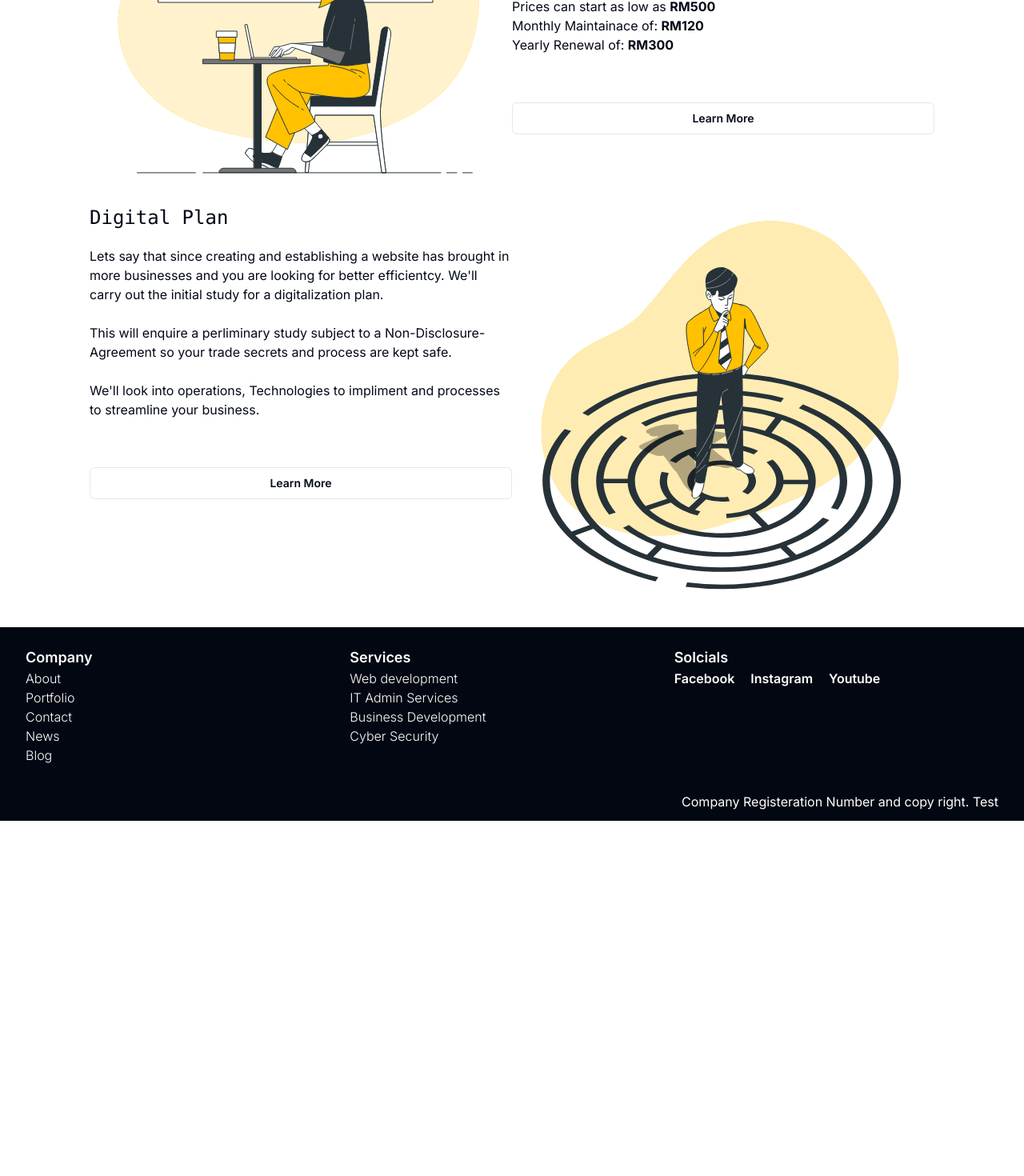
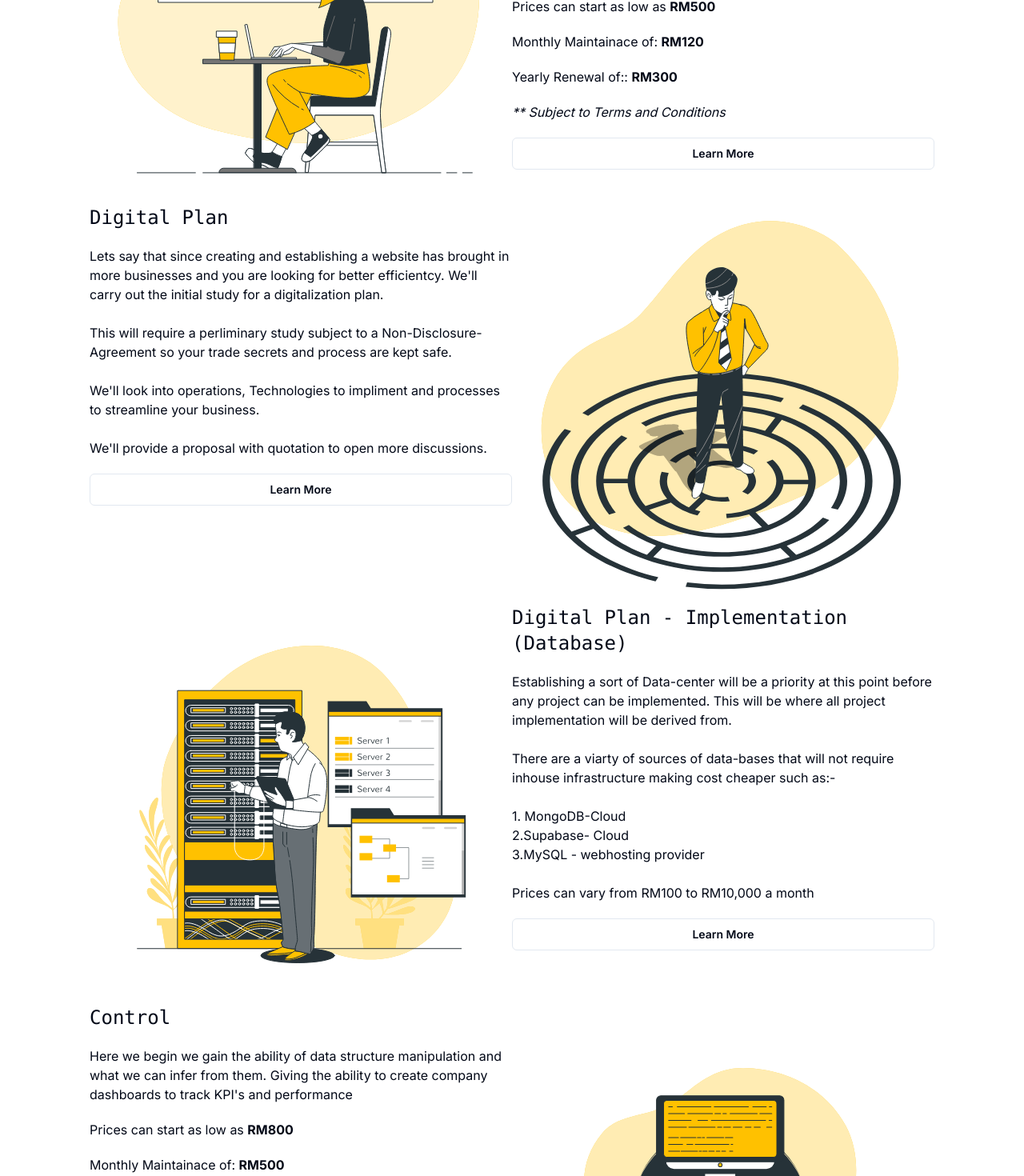
Before and after one commit to Jaomar92/TurtleTech-v.1, a Next.js app: page /Pricing in a window 1280 px wide. Shown: the part 1480-2950 px from the top of the page at 80% size. Before the commit the page ends 2506 px from the top, so only its background shows below. Built offline with nearby package versions, Linux system fonts and the light colour scheme.

Commit message:
worked on Prices List

```diff
--- a/app/page.tsx
+++ b/app/page.tsx
@@ -15,21 +15,11 @@ export default function Home() {
         {/* banner -- Start */}
         <HomeBanner />
         {/* banner -- end */}
-        {/* Features -- Start */}
-        <section>
-          <Features />
-        </section>
-        {/* Features -- End */}
-        {/* About -- Start */}
-        <section className="bg-slate-300 h-fit">
-          <About />
-        </section>
-        {/* About -- End */}
         {/* Clients -- End */}
         <section>
-          <div className="bg-gray-950 h-fit py-6">
-            <div className="container py-2">
-              <div className="font-mono text-gray-300 text-4xl py-4">
+          <div className="bg-gray-950 h-fit py-4">
+            <div className="container py-1">
+              <div className="font-mono text-gray-300 text-4xl py-2 text-center">
                 Our Clients{" "}
               </div>
               <div className="flex items-center justify-center">
@@ -51,6 +41,16 @@ export default function Home() {
           </div>
         </section>
         {/* Clients -- End */}
+        {/* Features -- Start */}
+        <section>
+          <Features />
+        </section>
+        {/* Features -- End */}
+        {/* About -- Start */}
+        <section className="bg-slate-300 h-fit">
+          <About />
+        </section>
+        {/* About -- End */}
         {/* Testimonials -- Start */}
         <Testimonials />
         {/* Testimonials -- End */}
--- a/components/Pricing/investmentStep/PriceSection.tsx
+++ b/components/Pricing/investmentStep/PriceSection.tsx
@@ -37,21 +37,42 @@ const PriceSection: React.FC<PriceProps> = ({
       <div className="w-[100%] flex flex-col gap-5">
         <h4 className="text-2xl font-mono">{title}</h4>
         <p style={{ whiteSpace: "pre-line" }}>{descrip}</p>
-        {start || monthly || yearly ? (
+        {start ? (
           <div>
             <p>
               Prices can start as low as <strong>RM{start}</strong>
-              <br />
-              Monthly Maintainace of: <strong>RM{monthly}</strong>
-              <br />
-              Yearly Renewal of: <strong>RM{yearly}</strong>
             </p>
           </div>
         ) : (
           ""
         )}
-        <p></p>
-        <p></p>
+        {monthly ? (
+          <div>
+            <p>
+              Monthly Maintainace of: <strong>RM{monthly}</strong>
+            </p>
+          </div>
+        ) : (
+          ""
+        )}
+        {yearly ? (
+          <div>
+            <p>
+              Yearly Renewal of:: <strong>RM{yearly}</strong>
+            </p>
+          </div>
+        ) : (
+          ""
+        )}
+        {start || yearly || monthly ? (
+          <div>
+            <p>
+              <em>** Subject to Terms and Conditions</em>
+            </p>
+          </div>
+        ) : (
+          ""
+        )}
 
         <Button variant="outline" className="font-semibold">
           Learn More
--- a/components/Pricing/investmentStep/page.tsx
+++ b/components/Pricing/investmentStep/page.tsx
@@ -80,8 +80,23 @@ const InvestmentStep = () => {
         <PriceSection
           image={"/Assets/Pricing/Plan.svg"}
           title={"Digital Plan"}
-          descrip={`Lets say that since creating and establishing a website has brought in more businesses and you are looking for better efficientcy. We'll carry out the initial study for a digitalization plan.\n\n This will enquire a perliminary study subject to a Non-Disclosure-Agreement so your trade secrets and process are kept safe.\n\n We'll look into operations, Technologies to impliment and processes to streamline your business.`}
+          descrip={`Lets say that since creating and establishing a website has brought in more businesses and you are looking for better efficientcy. We'll carry out the initial study for a digitalization plan.\n\n This will require a perliminary study subject to a Non-Disclosure-Agreement so your trade secrets and process are kept safe.\n\n We'll look into operations, Technologies to impliment and processes to streamline your business.\n\n We'll provide a proposal with quotation to open more discussions.`}
           id={2}
+        />
+        <PriceSection
+          image={"/Assets/Pricing/Server.svg"}
+          title={"Digital Plan - Implementation (Database)"}
+          descrip={`Establishing a sort of Data-center will be a priority at this point before any project can be implemented. This will be where all project implementation will be derived from.\n\n There are a viarty of sources of data-bases that will not require inhouse infrastructure making cost cheaper such as:- \n\n 1. MongoDB-Cloud \n 2.Supabase- Cloud \n3.MySQL - webhosting provider \n\n Prices can vary from RM100 to RM10,000 a month`}
+          id={3}
+        />
+        <PriceSection
+          image={"/Assets/Pricing/Control.svg"}
+          title={"Control"}
+          descrip={`Here we begin we gain the ability of data structure manipulation and what we can infer from them. Giving the ability to create company dashboards to track KPI's and performance`}
+          id={4}
+          start={"800"}
+          monthly={"500"}
+          // yearly={"300"}
         />
       </div>
     </div>
```
Also changed, not shown: public/Assets/Pricing/Control.svg (added), public/Assets/Pricing/Server.svg (added).
